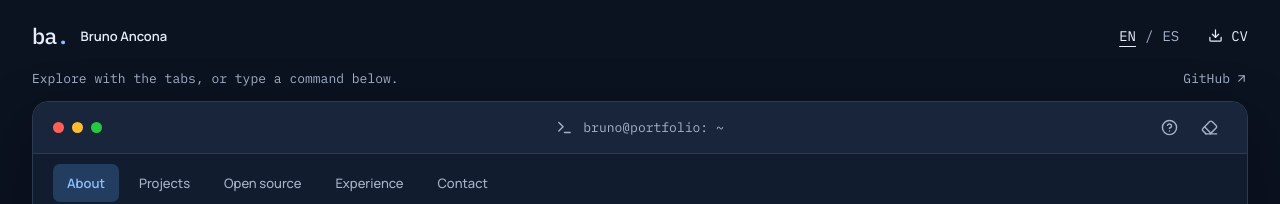
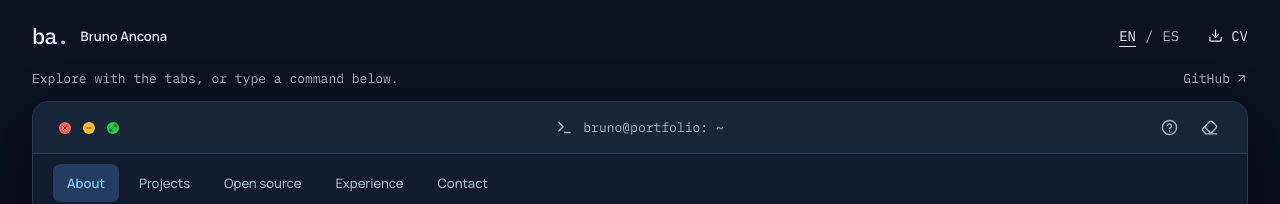
Before and after one commit to brunoanc/brunoanc.github.io, a Svelte app: page / in a window 1280 px wide. Shown: the top 204 px of the page. Built offline with nearby package versions, Linux system fonts and the light colour scheme.

Commit message:
Implement traffic lights

```diff
--- a/src/App.svelte
+++ b/src/App.svelte
@@ -18,6 +18,7 @@
     import CommandLine from './components/CommandLine.svelte';
     import VimWindow from './components/VimWindow.svelte';
     import EasterEggOutput from './components/EasterEggOutput.svelte';
+    import TrafficLights from './components/TrafficLights.svelte';
 
     let cwd = '/home/bruno';
     let history = [];
@@ -46,6 +47,11 @@
     let terminalEffect = '';
     let effectTimer;
     let pendingRoute = false;
+    let windowState = 'open';
+    let expanded = false;
+    let reopenButton;
+    let vimMinimized = false;
+    let editorRestoreButton;
 
     $: language = $locale === 'es' ? 'es' : 'en';
     $: t = copy[language];
@@ -97,7 +103,7 @@
     }
 
     async function run(command, { fresh = false, updateUrl = true, download = true } = {}) {
-        if (destroying || destroyed || vimOpen || terminalEffect === 'kill') {
+        if (destroying || destroyed || (vimOpen && !vimMinimized) || terminalEffect === 'kill') {
             return;
         }
 
@@ -118,9 +124,12 @@
 
         history = nextHistory;
         announcement = '';
+        windowState = 'open';
         resetTerminalEffect();
 
         if (result.destroy) {
+            vimOpen = '';
+            vimMinimized = false;
             destroying = true;
             announcement = s.destroying;
             return;
@@ -180,6 +189,7 @@
 
         if (result.vim) {
             vimOpen = result.vim;
+            vimMinimized = false;
             announcement = s.vimOpened.replace('{editor}', editors[vimOpen]);
             return;
         }
@@ -236,6 +246,8 @@
     async function exitVim() {
         announcement = s.vimExited.replace('{editor}', editors[vimOpen]);
         vimOpen = '';
+        vimMinimized = false;
+        windowState = 'open';
         await tick();
 
         if (pendingRoute) {
@@ -246,7 +258,7 @@
     }
 
     function restoreRoute() {
-        if (vimOpen || terminalEffect === 'kill') {
+        if ((vimOpen && !vimMinimized) || terminalEffect === 'kill' || windowState !== 'open') {
             pendingRoute = true;
             return;
         }
@@ -256,6 +268,41 @@
         const command = commandForRoute(route);
 
         return run(command, { fresh: true, updateUrl: false, download: false });
+    }
+
+    async function hideWindow(state) {
+        windowState = state;
+        announcement = state === 'closed' ? s.windowClosed : s.windowMinimized;
+        await tick();
+        reopenButton?.focus();
+    }
+
+    async function restoreWindow() {
+        windowState = 'open';
+        await tick();
+
+        if (pendingRoute) {
+            await restoreRoute();
+        }
+
+        commandLine?.focus();
+    }
+
+    async function toggleExpanded() {
+        expanded = !expanded;
+        await tick();
+        commandLine?.focus();
+    }
+
+    async function minimizeVim() {
+        vimMinimized = true;
+        await tick();
+
+        if (pendingRoute) {
+            await restoreRoute();
+        }
+
+        editorRestoreButton?.focus();
     }
 
     onMount(() => {
@@ -283,8 +330,13 @@
     <a
         class="skip-link"
         href="#terminal-output"
-        on:click={(event) => {
+        on:click={async (event) => {
             event.preventDefault();
+
+            if (windowState !== 'open') {
+                await restoreWindow();
+            }
+
             output?.focus();
         }}
     >{t.skip}</a>
@@ -341,16 +393,20 @@
 
             <div
                 class="terminal-window"
+                class:terminal-expanded={expanded}
                 class:terminal-windows={terminalEffect === 'windows'}
                 class:terminal-playing-dead={terminalEffect === 'kill'}
                 inert={terminalEffect === 'kill'}
+                hidden={windowState !== 'open'}
             >
                 <div class="terminal-titlebar">
-                    <div class="traffic-lights" aria-hidden="true">
-                        <span></span>
-                        <span></span>
-                        <span></span>
-                    </div>
+                    <TrafficLights
+                        {language}
+                        close={() => hideWindow('closed')}
+                        minimize={() => hideWindow('minimized')}
+                        expand={toggleExpanded}
+                        {expanded}
+                    />
 
                     <button
                         class="session-title"
@@ -464,6 +520,17 @@
                     windowsMode={terminalEffect === 'windows'}
                 />
             </div>
+
+            {#if windowState !== 'open'}
+                <div class="terminal-reopen">
+                    <Terminal size={28} />
+                    <p>{windowState === 'closed' ? s.windowClosed : s.windowMinimized}</p>
+
+                    <button class="button" bind:this={reopenButton} on:click={restoreWindow}>
+                        {windowState === 'closed' ? s.reopenWindow : s.restoreWindow}
+                    </button>
+                </div>
+            {/if}
         </main>
 
         <footer>
@@ -473,7 +540,15 @@
 {/if}
 
 {#if vimOpen}
-    <VimWindow {language} editor={vimOpen} exit={exitVim} />
+    <VimWindow {language} editor={vimOpen} minimized={vimMinimized} minimize={minimizeVim} exit={exitVim} />
+{/if}
+
+{#if vimOpen && vimMinimized}
+    <button
+        class="button editor-restore"
+        bind:this={editorRestoreButton}
+        on:click={() => (vimMinimized = false)}
+    >{s.restoreEditor.replace('{editor}', editors[vimOpen])}</button>
 {/if}
 
 <div class="sr-only" role="status" aria-live="polite" aria-atomic="true">{announcement}</div>
--- a/src/app.css
+++ b/src/app.css
@@ -293,25 +293,35 @@ pre {
     border-radius: 15px 15px 0 0;
 }
 
-.traffic-lights {
-    display: flex;
-    align-items: center;
-    gap: 8px;
-}
-
-.traffic-lights span {
-    width: 11px;
-    height: 11px;
-    border-radius: 50%;
-    background: #ff6058;
-}
-
-.traffic-lights span:nth-child(2) {
-    background: #febc2e;
-}
-
-.traffic-lights span:nth-child(3) {
-    background: #28c840;
+.terminal-window[hidden] {
+    display: none;
+}
+
+.terminal-window.terminal-expanded {
+    position: fixed;
+    inset: 12px;
+    z-index: 30;
+    height: auto;
+    min-height: 0;
+    max-height: none;
+}
+
+.terminal-reopen {
+    min-height: 360px;
+    display: flex;
+    flex-direction: column;
+    align-items: center;
+    justify-content: center;
+    gap: 20px;
+    color: var(--muted);
+}
+
+.editor-restore {
+    position: fixed;
+    bottom: 16px;
+    right: 16px;
+    z-index: 40;
+    background: var(--surface);
 }
 
 .session-title {
@@ -1339,19 +1349,10 @@ a.text-link:hover {
     }
 
     .terminal-titlebar {
-        grid-template-columns: 56px minmax(0, 1fr) 64px;
+        grid-template-columns: 72px minmax(0, 1fr) 64px;
         gap: 8px;
         padding-inline: 12px;
         min-height: 46px;
-    }
-
-    .traffic-lights {
-        gap: 6px;
-    }
-
-    .traffic-lights span {
-        width: 10px;
-        height: 10px;
     }
 
     .session-title {
--- /dev/null
+++ b/src/components/TrafficLights.svelte
@@ -0,0 +1,107 @@
+<script>
+    import { X, Minus, Maximize2, Minimize2 } from '@lucide/svelte';
+    import { terminalCopy } from '../data/terminal-copy.js';
+
+    export let language;
+    export let close;
+    export let minimize;
+    export let expand;
+    export let expanded = false;
+
+    $: s = terminalCopy[language];
+</script>
+
+<div class="traffic-lights" role="group" aria-label={s.windowControls}>
+    <button type="button" aria-label={s.closeWindow} title={s.closeWindow} on:click={close}>
+        <span class="light red"><X size={8} strokeWidth={3} /></span>
+    </button>
+
+    <button type="button" aria-label={s.minimizeWindow} title={s.minimizeWindow} on:click={minimize}>
+        <span class="light yellow"><Minus size={8} strokeWidth={3} /></span>
+    </button>
+
+    <button
+        type="button"
+        aria-label={expanded ? s.restoreSize : s.expandWindow}
+        title={expanded ? s.restoreSize : s.expandWindow}
+        aria-pressed={expanded}
+        on:click={expand}
+    >
+        <span class="light green">
+            {#if expanded}
+                <Minimize2 size={8} strokeWidth={2.5} />
+            {:else}
+                <Maximize2 size={8} strokeWidth={2.5} />
+            {/if}
+        </span>
+    </button>
+</div>
+
+<style>
+    .traffic-lights {
+        display: flex;
+        align-items: center;
+    }
+
+    button {
+        display: grid;
+        place-items: center;
+        width: 24px;
+        height: 28px;
+        padding: 0;
+        border-radius: 5px;
+    }
+
+    .light {
+        display: grid;
+        place-items: center;
+        width: 12px;
+        height: 12px;
+        border-radius: 50%;
+        color: rgb(0 0 0 / 65%);
+        transition: filter 140ms ease, transform 140ms ease;
+    }
+
+    .red {
+        background: #ff6058;
+    }
+
+    .yellow {
+        background: #febc2e;
+    }
+
+    .green {
+        background: #28c840;
+    }
+
+    .light :global(svg) {
+        opacity: 0;
+        transition: opacity 140ms ease;
+    }
+
+    .traffic-lights:hover .light :global(svg),
+    .traffic-lights:focus-within .light :global(svg) {
+        opacity: 1;
+    }
+
+    button:hover .light {
+        filter: brightness(1.15);
+        transform: scale(1.08);
+    }
+
+    button:active .light {
+        transform: scale(0.9);
+    }
+
+    @media (hover: none) {
+        .light :global(svg) {
+            opacity: 1;
+        }
+    }
+
+    @media (max-width: 700px) {
+        button {
+            height: 32px;
+        }
+    }
+</style>
--- a/src/components/VimWindow.svelte
+++ b/src/components/VimWindow.svelte
@@ -2,14 +2,19 @@
     import { onMount } from 'svelte';
     import { terminalCopy } from '../data/terminal-copy.js';
     import { editors } from '../terminal.js';
+    import TrafficLights from './TrafficLights.svelte';
 
     export let language;
     export let editor;
     export let exit;
+    export let minimize;
+    export let minimized = false;
     let dialog;
     let input;
     let command = '';
     let message = '';
+    let expanded = false;
+    let mounted = false;
 
     const replies = {
         ':w': 'write',
@@ -37,6 +42,16 @@
 
     $: s = terminalCopy[language];
     $: name = editors[editor];
+
+    $: if (mounted) {
+        if (minimized) {
+            dialog.close();
+        }
+        else if (!dialog.open) {
+            dialog.showModal();
+            input.focus();
+        }
+    }
 
     function escape(event) {
         event?.preventDefault();
@@ -67,18 +82,13 @@
     }
 
     onMount(() => {
-        dialog.showModal();
-        input.focus();
+        mounted = true;
     });
 </script>
 
-<dialog class="vim-window" bind:this={dialog} aria-labelledby="vim-title" on:cancel={escape}>
+<dialog class="vim-window" class:vim-expanded={expanded} bind:this={dialog} aria-labelledby="vim-title" on:cancel={escape}>
     <header class="vim-titlebar">
-        <div class="traffic-lights" aria-hidden="true">
-            <span></span>
-            <span></span>
-            <span></span>
-        </div>
+        <TrafficLights {language} close={exit} {minimize} expand={() => (expanded = !expanded)} {expanded} />
 
         <h2 id="vim-title">{editor === 'vim' ? 'VIM - Vi IMproved' : name}</h2>
         <span>[No Name]</span>
@@ -135,6 +145,11 @@
         display: flex;
         flex-direction: column;
         animation: window-enter 240ms ease-out both;
+    }
+
+    .vim-window.vim-expanded {
+        width: calc(100% - 24px);
+        height: calc(100dvh - 24px);
     }
 
     .vim-window::backdrop {
```
Also changed, not shown: src/data/terminal-copy.js (+20 -0 lines).
